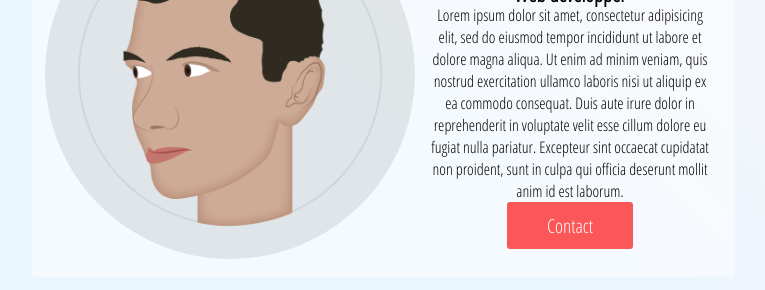
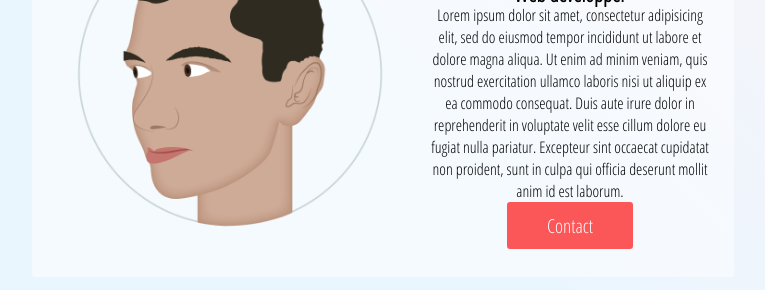
Before and after one commit to Rouslanpopov/profile, a plain HTML site: page index.html in a window 1280 px wide. Shown: the part 124-414 px from the top of the page, without its empty margins (257-1022 px from the left). Drawn offline with Linux system fonts and the light colour scheme.

Commit message:
fix css+photo

```diff
--- a/style.css
+++ b/style.css
@@ -14,7 +14,7 @@ margin: 0;
 
 #profil_image {
   width: 370px;
-  background-color: rgba(40,40,40,0.1);
+  /*background-color: rgba(40,40,40,0.1);*/
   border-radius: 50%;
   margin: 0;
 }
```
